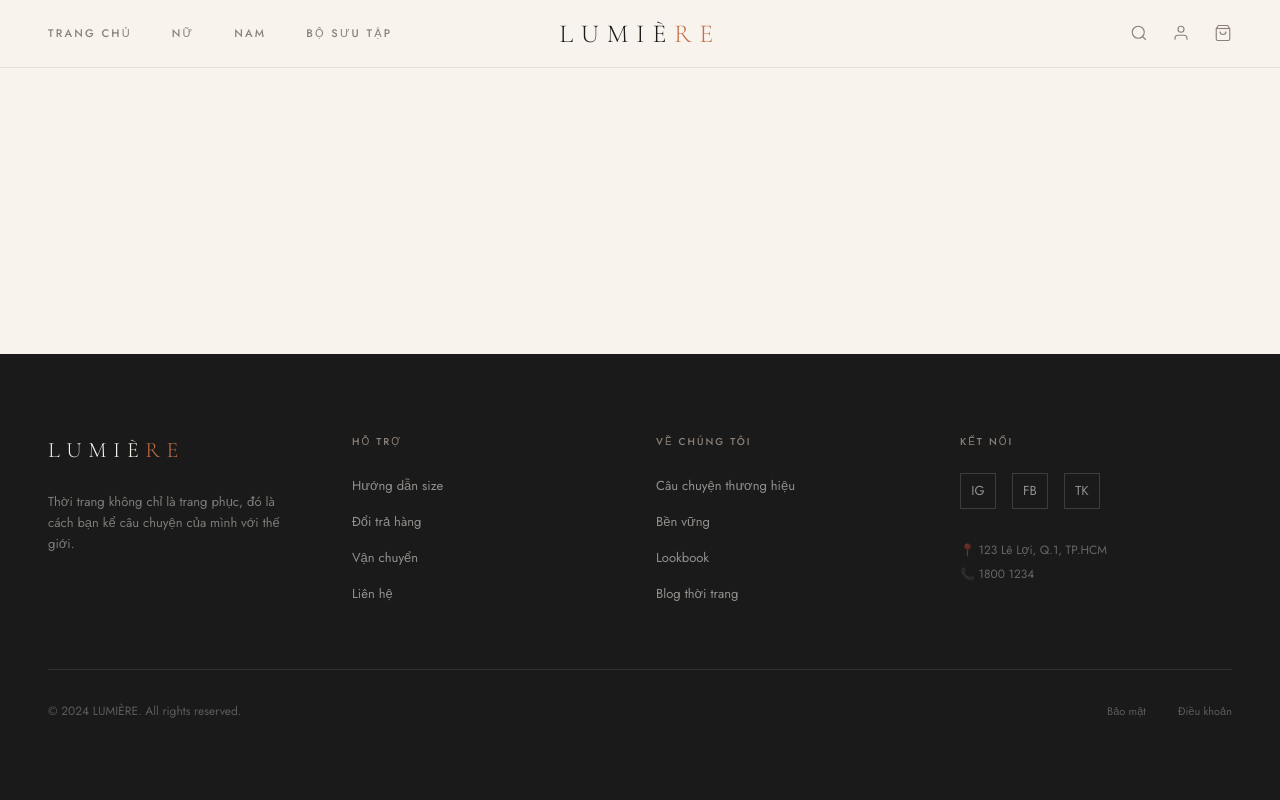
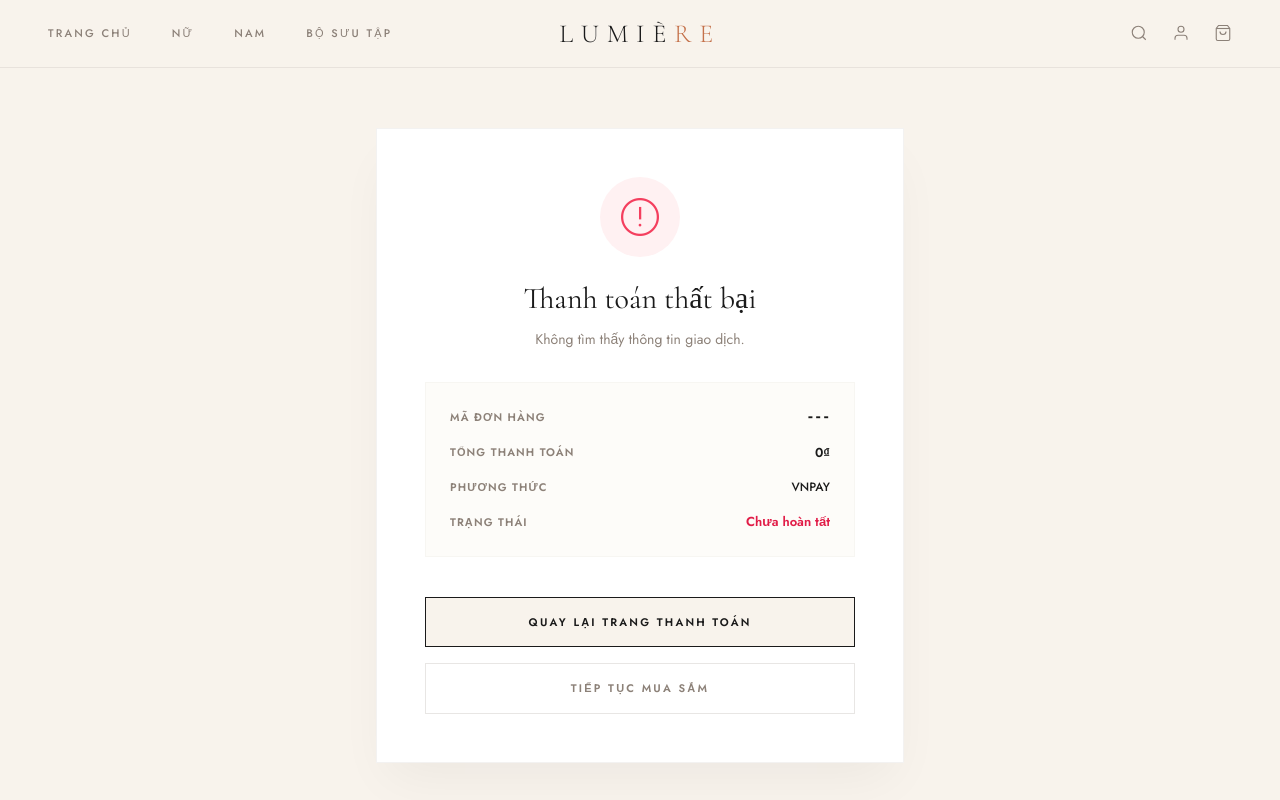
Before and after one commit to ToannLee204/clothing-store-fe, a React (Vite) app: page /payment-result in a window 1280 px wide. Shown: the top 800 px of the page. Built offline with nearby package versions, Linux system fonts and the light colour scheme.

Commit message:
feat: call api thanh toán vnpay

```diff
--- a/src/App.jsx
+++ b/src/App.jsx
@@ -20,6 +20,7 @@ import CheckoutPage from './pages/CheckoutPage';
 import VerifyEmailPage from './pages/VerifyEmailPage';
 import ForgotPasswordPage from './pages/ForgotPasswordPage';
 import ResetPasswordPage from './pages/ResetPasswordPage';
+import PaymentResultPage from './pages/PaymentResultPage';
 
 // Admin pages
 import AdminProducts from './pages/admin/AdminProducts';
@@ -107,6 +108,7 @@ function AppContent() {
           <Route path="/verify-email" element={<VerifyEmailPage />} />
           <Route path="/forgot-password" element={<ForgotPasswordPage />} />
           <Route path="/reset-password" element={<ResetPasswordPage />} />
+          <Route path="/payment-result" element={<PaymentResultPage />} />
 
           <Route path="/admin" element={<AdminRoute><AdminLayout /></AdminRoute>}>
             <Route index element={<AdminReports />} />
--- a/src/components/profile/OrderCard.jsx
+++ b/src/components/profile/OrderCard.jsx
@@ -9,7 +9,7 @@ export default function OrderCard({ order, onCancel, onRetryPayment, onDetail, a
   const orderId = order.orderId ?? order.id;
 
   const canCancel = order?.status === 'pending';
-  const canRetryPayment = order?.status === 'payment_failed' && order?.paymentMethod === 'vnpay';
+  const canRetryPayment = order?.paymentMethod === 'vnpay' && order?.paymentStatus !== 'paid' && order?.status !== 'cancelled';
 
   return (
     <div className="bg-white border border-lumiere-gray/15 p-6 lg:p-8 hover:border-lumiere-gray/30 transition-all">
@@ -60,7 +60,7 @@ export default function OrderCard({ order, onCancel, onRetryPayment, onDetail, a
               disabled={actionBusyId === orderId}
               className="w-full bg-lumiere-terracotta text-white text-[11px] tracking-[0.2em] uppercase font-medium py-3 hover:opacity-90 transition-all disabled:opacity-50"
             >
-              Thanh toán lại
+              Thanh toán ngay
             </button>
           )}
 
--- /dev/null
+++ b/src/pages/PaymentResultPage.jsx
@@ -0,0 +1,183 @@
+import React, { useEffect, useState } from 'react';
+import { useLocation, Link } from 'react-router-dom';
+import { formatVND } from '../utils/format';
+import { authHeaders, parseResponseBody } from '../api/http';
+
+export default function PaymentResultPage() {
+  const location = useLocation();
+  const [loading, setLoading] = useState(true);
+  const [order, setOrder] = useState(null);
+  const [error, setError] = useState('');
+  const [retryLoading, setRetryLoading] = useState(false);
+
+  useEffect(() => {
+    const qs = location.search;
+    if (qs) {
+      verifyPayment(qs);
+    } else {
+      setLoading(false);
+      setError('Không tìm thấy thông tin giao dịch.');
+    }
+  }, [location]);
+
+  const verifyPayment = async (qs) => {
+    setLoading(true);
+    try {
+      const res = await fetch(`/api/v1/payment/vnpay/return${qs}`, {
+        method: 'GET',
+        headers: authHeaders()
+      });
+      const payload = await parseResponseBody(res);
+
+      if (res.ok) {
+        setOrder(payload.data || payload);
+      } else {
+        setError(payload?.message || 'Xác nhận thanh toán thất bại.');
+      }
+    } catch (err) {
+      console.error('Verify payment error:', err);
+      setError('Lỗi kết nối máy chủ.');
+    } finally {
+      setLoading(false);
+    }
+  };
+
+  const handleRetryPayment = async () => {
+    if (!order?.orderId) return;
+    setRetryLoading(true);
+    try {
+      const res = await fetch(`/api/v1/orders/${order.orderId}/payment`, {
+        method: 'POST',
+        headers: authHeaders({ 'Content-Type': 'application/json' }),
+        body: JSON.stringify({ paymentMethod: 'vnpay' }),
+      });
+      const payload = await parseResponseBody(res);
+      if (res.ok) {
+        const url = payload?.paymentUrl ?? payload?.data?.paymentUrl;
+        if (url) window.location.href = url;
+      } else {
+        alert(payload?.message || 'Không thể khởi tạo lại thanh toán.');
+      }
+    } catch (e) {
+      console.error(e);
+      alert('Lỗi kết nối.');
+    } finally {
+      setRetryLoading(false);
+    }
+  };
+
+  // Dựa vào dữ liệu backend trả về
+  const isSuccess = order?.paymentStatus === 'paid';
+  const isFailed = order?.status === 'payment_failed' || order?.paymentStatus === 'unpaid' || error;
+
+  if (loading) {
+    return (
+      <div className="min-h-screen flex items-center justify-center bg-lumiere-cream">
+        <div className="w-12 h-12 border-4 border-lumiere-terracotta border-t-transparent rounded-full animate-spin"></div>
+      </div>
+    );
+  }
+
+  return (
+    <div className="min-h-screen bg-lumiere-cream pt-32 pb-20">
+      <div className="max-w-xl mx-auto px-6">
+        <div className="bg-white border border-lumiere-gray/10 p-8 lg:p-12 text-center shadow-2xl shadow-lumiere-charcoal/5 animate-fade-in">
+
+          {isSuccess ? (
+            <div className="mb-8">
+              <div className="w-20 h-20 bg-emerald-50 text-emerald-500 rounded-full flex items-center justify-center mx-auto mb-6">
+                <span className="material-symbols-outlined text-5xl font-light">check_circle</span>
+              </div>
+              <h1 className="serif text-3xl text-lumiere-charcoal mb-3">Thanh toán thành công</h1>
+              <p className="text-lumiere-gray text-[14px]">Cảm ơn bạn đã tin tưởng và mua sắm tại LUMIÈRE.</p>
+            </div>
+          ) : (
+            <div className="mb-8">
+              <div className="w-20 h-20 bg-rose-50 text-rose-500 rounded-full flex items-center justify-center mx-auto mb-6">
+                <span className="material-symbols-outlined text-5xl font-light">error</span>
+              </div>
+              <h1 className="serif text-3xl text-lumiere-charcoal mb-3">Thanh toán thất bại</h1>
+              <p className="text-lumiere-gray text-[14px]">
+                {error || 'Đã có lỗi xảy ra trong quá trình xử lý giao dịch.'}
+              </p>
+            </div>
+          )}
+
+          <div className="bg-lumiere-cream/30 border border-lumiere-gray/5 p-6 mb-10 text-left space-y-4">
+            <div className="flex justify-between items-center text-[13px]">
+              <span className="text-lumiere-gray uppercase tracking-widest text-[11px] font-bold">Mã đơn hàng</span>
+              <span className="text-lumiere-charcoal font-mono font-bold">{order?.orderCode || '---'}</span>
+            </div>
+            <div className="flex justify-between items-center text-[13px]">
+              <span className="text-lumiere-gray uppercase tracking-widest text-[11px] font-bold">Tổng thanh toán</span>
+              <span className="text-lumiere-charcoal font-bold">
+                {formatVND(order?.total || 0)}
+              </span>
+            </div>
+            <div className="flex justify-between items-center text-[13px]">
+              <span className="text-lumiere-gray uppercase tracking-widest text-[11px] font-bold">Phương thức</span>
+              <span className="text-lumiere-charcoal font-medium uppercase text-[12px]">
+                {order?.paymentMethod || 'VNPay'}
+              </span>
+            </div>
+            {order?.payment?.vnpayTransactionNo && (
+              <div className="flex justify-between items-center text-[13px]">
+                <span className="text-lumiere-gray uppercase tracking-widest text-[11px] font-bold">Mã giao dịch</span>
+                <span className="text-lumiere-charcoal font-mono text-[11px]">{order.payment.vnpayTransactionNo}</span>
+              </div>
+            )}
+            <div className="flex justify-between items-center text-[13px]">
+              <span className="text-lumiere-gray uppercase tracking-widest text-[11px] font-bold">Trạng thái</span>
+              <span className={`font-bold ${isSuccess ? 'text-emerald-600' : 'text-rose-600'}`}>
+                {isSuccess ? 'Đã thanh toán' : 'Chưa hoàn tất'}
+              </span>
+            </div>
+          </div>
+
+          <div className="grid grid-cols-1 gap-4">
+            {isSuccess ? (
+              <Link
+                to="/profile"
+                state={{ activeTab: 'orders' }}
+                className="bg-lumiere-charcoal text-white text-[11px] tracking-[0.2em] uppercase font-bold py-4 hover:bg-lumiere-terracotta transition-all shadow-xl shadow-lumiere-charcoal/10 text-center"
+              >
+                Xem đơn hàng của tôi
+              </Link>
+            ) : (
+              <>
+                {order && (
+                  <button
+                    onClick={handleRetryPayment}
+                    disabled={retryLoading}
+                    className="bg-lumiere-charcoal text-white text-[11px] tracking-[0.2em] uppercase font-bold py-4 hover:bg-lumiere-terracotta transition-all shadow-xl shadow-lumiere-charcoal/10 disabled:opacity-50"
+                  >
+                    {retryLoading ? 'Đang khởi tạo...' : 'Thanh toán lại'}
+                  </button>
+                )}
+                <Link
+                  to="/checkout"
+                  className="bg-lumiere-cream border border-lumiere-charcoal text-lumiere-charcoal text-[11px] tracking-[0.2em] uppercase font-bold py-4 hover:bg-lumiere-charcoal hover:text-white transition-all text-center"
+                >
+                  Quay lại trang thanh toán
+                </Link>
+              </>
+            )}
+
+            <Link
+              to="/products"
+              className="border border-lumiere-gray/20 text-lumiere-gray text-[11px] tracking-[0.2em] uppercase font-bold py-4 hover:border-lumiere-charcoal hover:text-lumiere-charcoal transition-all text-center"
+            >
+              Tiếp tục mua sắm
+            </Link>
+          </div>
+        </div>
+
+        <div className="mt-12 text-center">
+          <p className="text-[12px] text-lumiere-gray italic">
+            Nếu bạn đã thanh toán nhưng đơn hàng vẫn báo thất bại, vui lòng liên hệ bộ phận hỗ trợ.
+          </p>
+        </div>
+      </div>
+    </div>
+  );
+}
```
